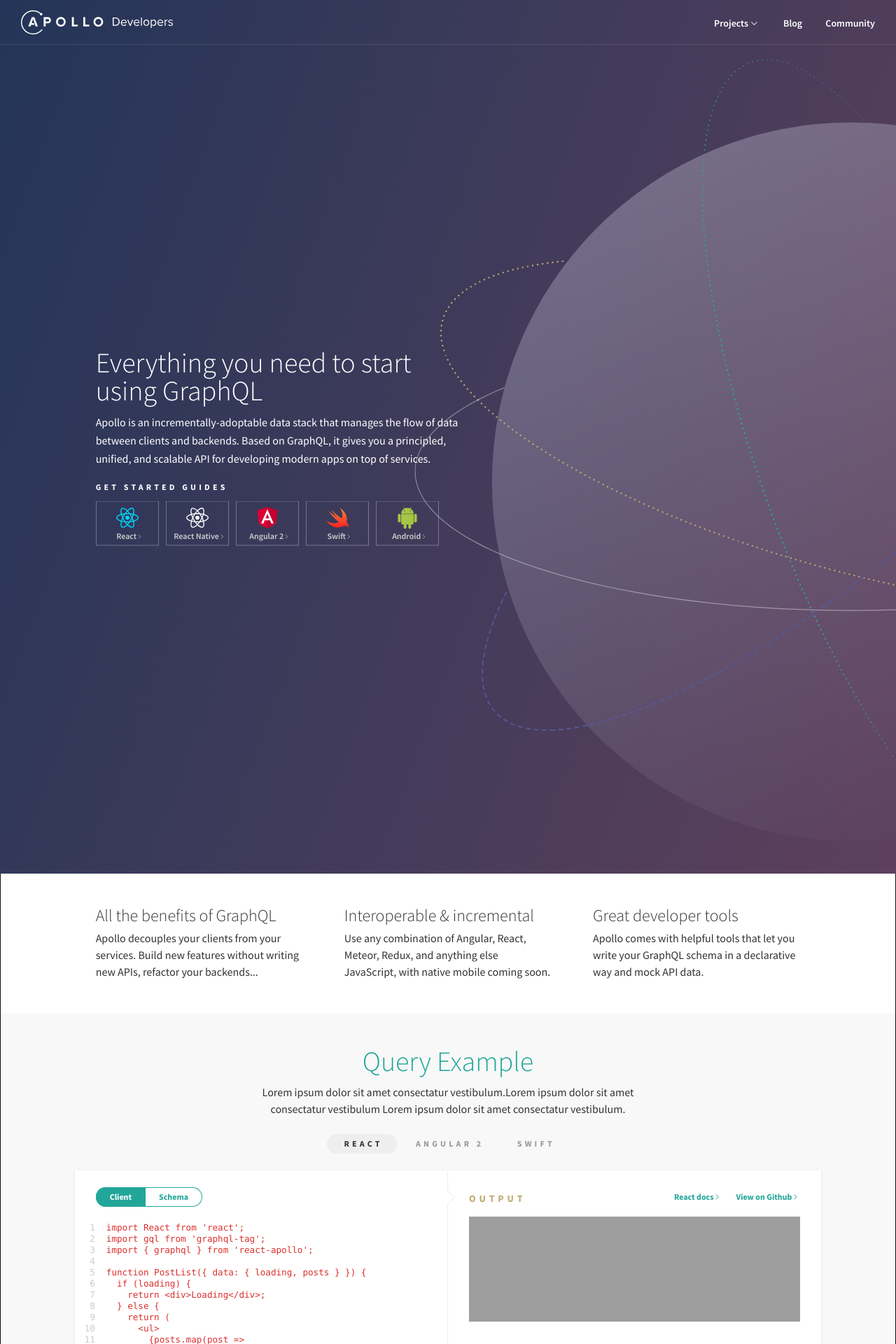
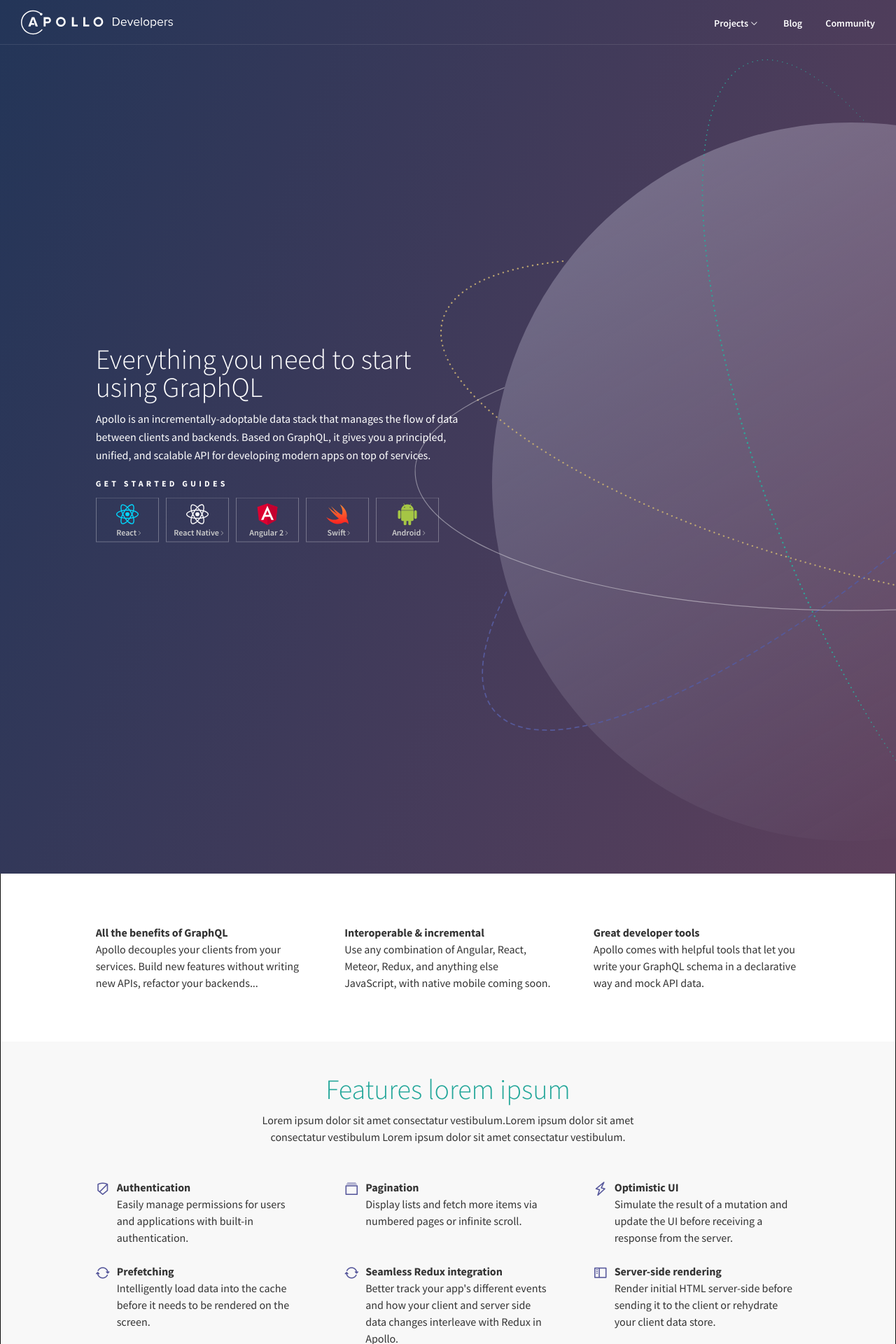
Before and after one commit to zartan666/dev.apollodata.com, a Jekyll site: the page built from index.html, in a window 1280 px wide. Shown: the top 1920 px of the page at 70% size. Built offline with Jekyll 4.4.1, drawn with Linux system fonts in a browser that asks for light colours; nearby versions of some CDN libraries; some web fonts are replaced; comment, search, counter and statistics services are not loaded; a style sheet for code colours, icons or effects is not loaded; some of the changed text lies outside the part shown; grey boxes are pictures that could not be loaded.

Commit message:
WIP: begin to enumerate features

```diff
--- a/css/global/section.less
+++ b/css/global/section.less
@@ -3,7 +3,7 @@
 	padding: 2rem 0;
 
 	background-color: @color-lightest;
-	& + .section { background-color: @color-lighter; }
+	&:nth-child(even) { background-color: @color-lighter; }
 
 	@media screen and (min-width: @breakpoint) {
 		padding: 3rem 0;
--- a/index.html
+++ b/index.html
@@ -66,6 +66,68 @@ description: Apollo is an incrementally-adoptable GraphQL data stack that gives
 </section>
 
 <section class="section">
+  <h2 class="headline-section">Features lorem ipsum</h2>
+  <div class="desc-section">Lorem ipsum dolor sit amet consectatur vestibulum.Lorem ipsum dolor sit amet consectatur vestibulum Lorem ipsum dolor sit amet consectatur vestibulum.</div>
+  <div class="list-features">
+    <div class="item-feature">
+      <span class="icon-shield"></span>
+      <div class="meta">
+        <div class="title-feature">Authentication</div>
+        <div class="desc-feature">
+          Easily manage permissions for users and applications with built-in authentication.
+        </div>
+      </div>
+    </div>
+    <div class="item-feature">
+      <span class="icon-category"></span>
+      <div class="meta">
+        <div class="title-feature">Pagination</div>
+        <div class="desc-feature">
+          Display lists and fetch more items via numbered pages or infinite scroll.
+        </div>
+      </div>
+    </div>
+    <div class="item-feature">
+      <span class="icon-lightning"></span>
+      <div class="meta">
+        <div class="title-feature">Optimistic UI</div>
+        <div class="desc-feature">
+           Simulate the result of a mutation and update the UI before receiving a response from the server.
+        </div>
+      </div>
+    </div>
+    <div class="item-feature">
+      <span class="icon-sync"></span>
+      <div class="meta">
+        <div class="title-feature">Prefetching</div>
+        <div class="desc-feature">
+          Intelligently load data into the cache before it needs to be rendered on the screen.
+        </div>
+      </div>
+    </div>
+    <div class="item-feature">
+      <span class="icon-sync"></span>
+      <div class="meta">
+        <div class="title-feature">Seamless Redux integration</div>
+        <div class="desc-feature">
+           Better track your app's different events and how your client and server side data changes interleave with Redux in Apollo.
+        </div>
+      </div>
+    </div>
+    <div class="item-feature">
+      <span class="icon-sidebar"></span>
+      <div class="meta">
+        <div class="title-feature">Server-side rendering</div>
+        <div class="desc-feature">
+           Render initial HTML server-side before sending it to the client or rehydrate your client data store.
+        </div>
+      </div>
+    </div>
+  </div>
+</section>
+
+
+<section class="section">
   <h2 class="headline-section">Query Example</h2>
   <div class="desc-section">Lorem ipsum dolor sit amet consectatur vestibulum.Lorem ipsum dolor sit amet consectatur vestibulum Lorem ipsum dolor sit amet consectatur vestibulum.</div>
 
```
Also changed, not shown: css/views/index.less (+49 -17 lines), style.css.
